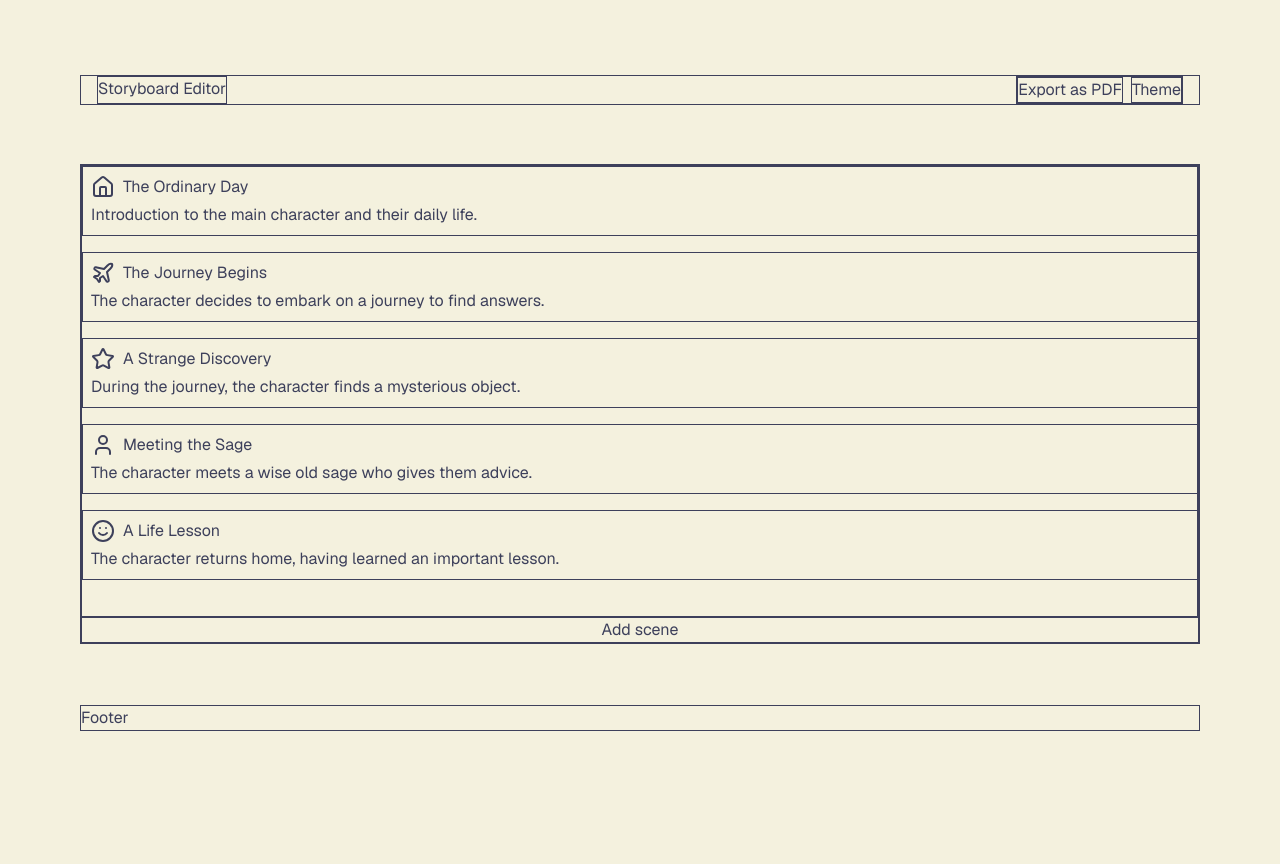
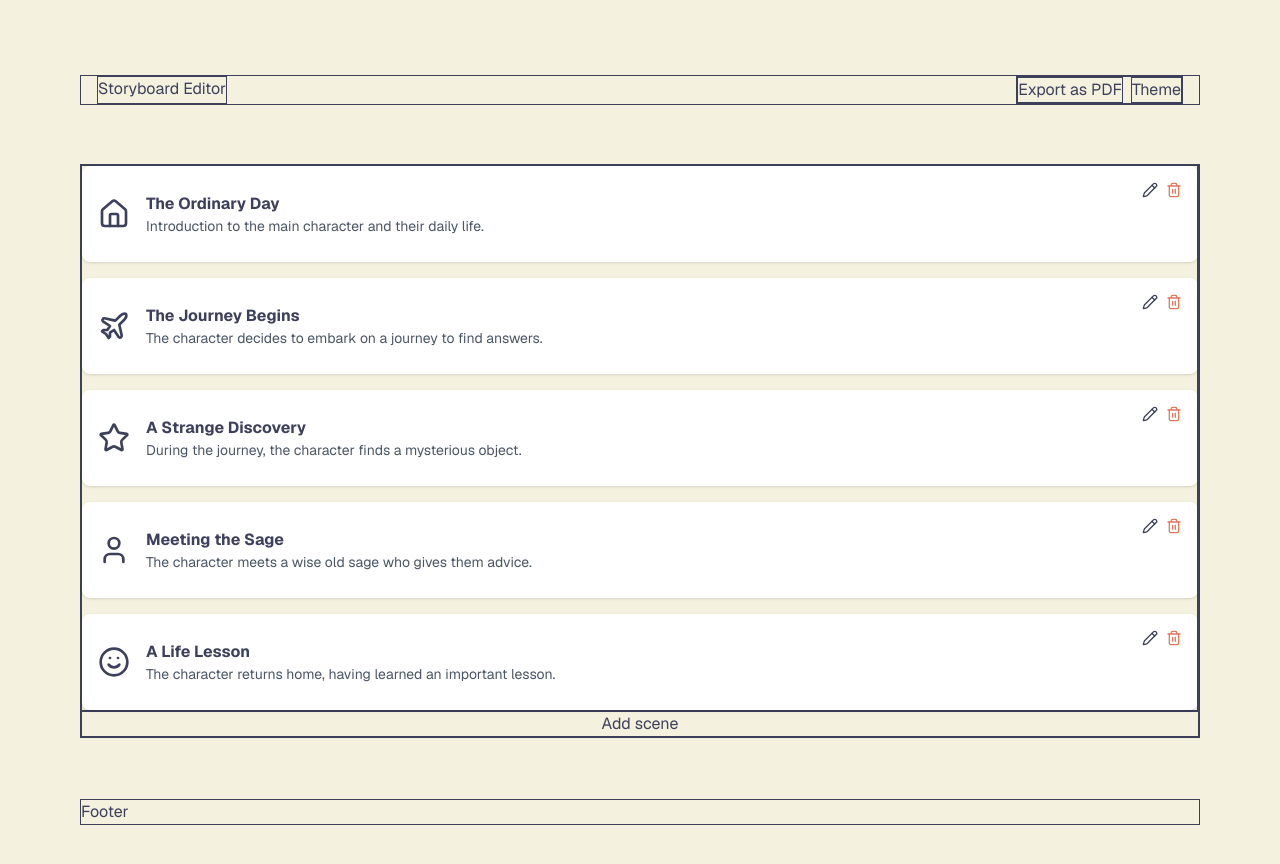
Before and after one commit to uv95/storyboard, a Next.js app in the folder client/: page / in a window 1280 px wide. Shown: the top 864 px of the page. Before the commit the page ends 808 px from the top, so only its background shows below. Built offline with nearby package versions, Linux system fonts and the light colour scheme.

Commit message:
style: scene card

```diff
--- a/client/src/components/SceneCard.tsx
+++ b/client/src/components/SceneCard.tsx
@@ -1,6 +1,6 @@
 import { icons } from '@/lib/icons';
 import { Scene } from '@/lib/types';
-// import { Icon, LucideIcon } from 'lucide-react';
+import { Pencil, Trash2 } from 'lucide-react';
 
 interface SceneCardProps {
   scene: Scene;
@@ -9,12 +9,18 @@ interface SceneCardProps {
 const SceneCard = ({ scene }: SceneCardProps) => {
   const Icon = icons.find((icon) => icon.value === scene.icon)?.Icon;
   return (
-    <div className="border p-2 flex flex-col gap-1">
-      <div className="flex gap-2">
-        {Icon && <Icon />}
-        <p>{scene.name}</p>
+    <div className="h-24 rounded-lg flex items-center gap-4 bg-white shadow-sm">
+      {Icon && <Icon className="w-8 h-8 ml-4 flex-shrink-0" />}
+      <div className="flex flex-col justify-between py-4">
+        <p className="font-bold">{scene.name}</p>
+        <p className="text-sm text-gray-600 line-clamp-2">
+          {scene.description}
+        </p>
       </div>
-      <p>{scene.description}</p>
+      <div className="ml-auto p-4 flex gap-2 self-start">
+        <Pencil className="w-4 h-4 cursor-pointer" />
+        <Trash2 className="w-4 h-4 text-[#e07a5f] cursor-pointer" />
+      </div>
     </div>
   );
 };
--- a/client/src/lib/mock-scenes.ts
+++ b/client/src/lib/mock-scenes.ts
@@ -1,4 +1,4 @@
-import { Scene } from "./types";
+import { Scene } from './types';
 
 export const mockScenes: Scene[] = [
   {
```
